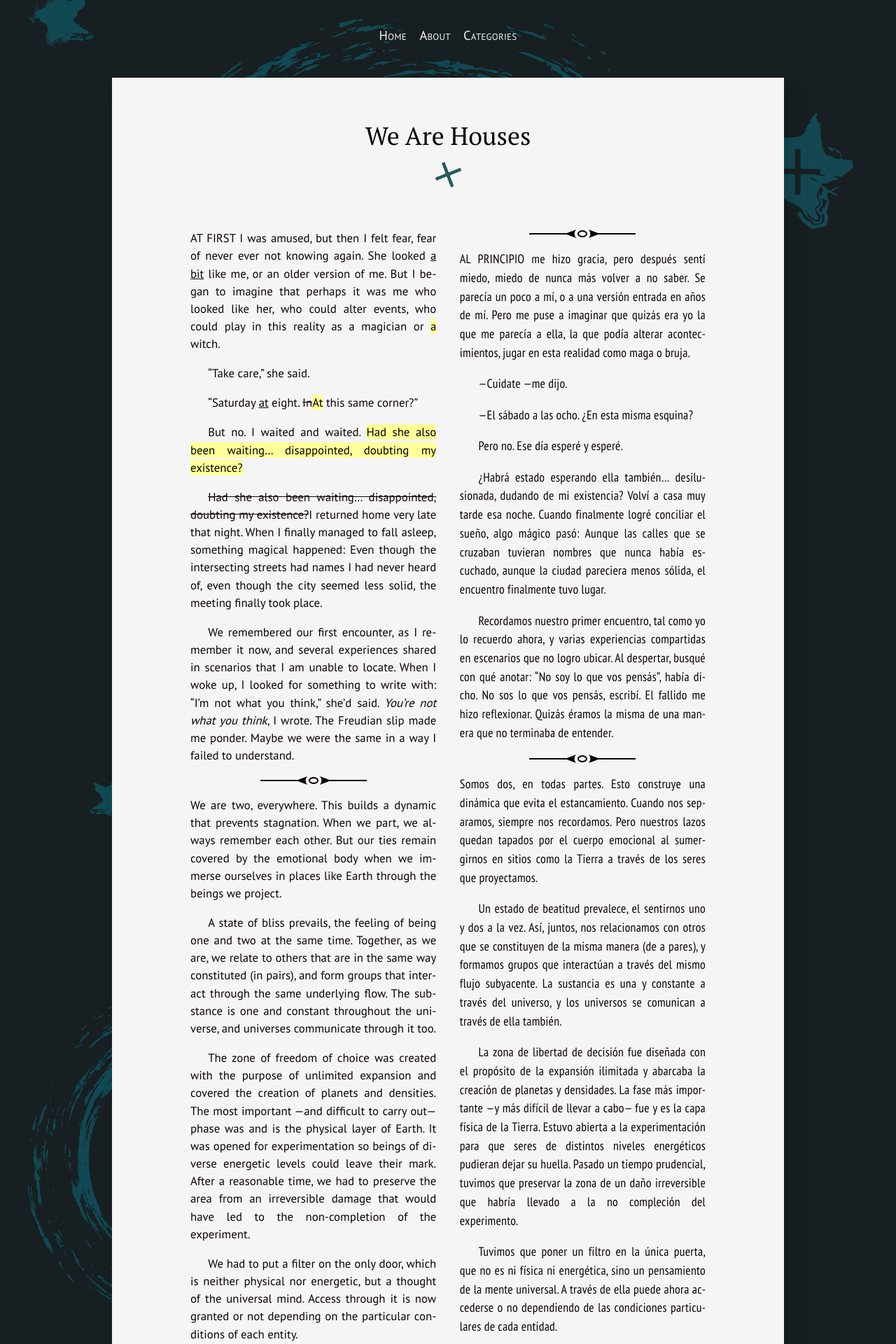
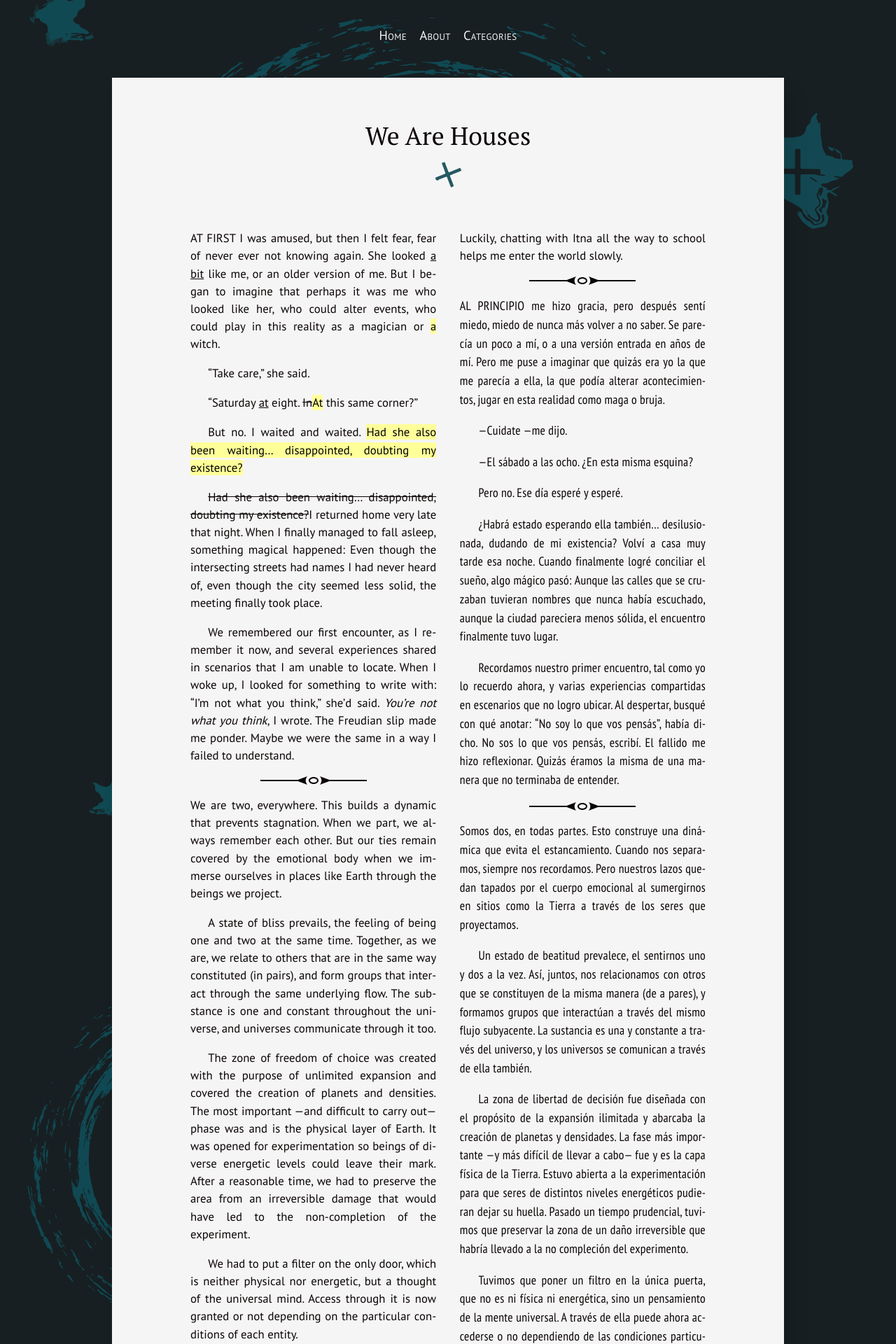
Before and after one commit to silvialohrmann/editorial, a Jekyll site: the page built from _posts/2022-11-18-we-are-houses.md, in a window 1280 px wide. Shown: the top 1920 px of the page at 70% size. Built offline with Jekyll 4.4.1, drawn with Linux system fonts in a browser that asks for light colours.

Commit message:
Update 2022-11-18-we-are-houses.md

```diff
--- a/_posts/2022-11-18-we-are-houses.md
+++ b/_posts/2022-11-18-we-are-houses.md
@@ -97,7 +97,7 @@
 Upon waking, I find everyday life very hard to face, the contrast is almost unbearable to me. Luckily, chatting with Itna all the way to school helps me enter the world slowly.
 
 <hr class="column">
-<div class="spanish">
+<div lang="es" class="spanish">
 <p><span class="first-sentence">Al principio</span> me hizo gracia, pero después sentí miedo, miedo de nunca más volver a no saber. Se parecía un poco a mí, o a una versión entrada en años de mí. Pero me puse a imaginar que quizás era yo la que me parecía a ella, la que podía alterar acontecimientos, jugar en esta realidad como maga o bruja.</p>
 
 <p>—Cuidate —me dijo.</p>
```
